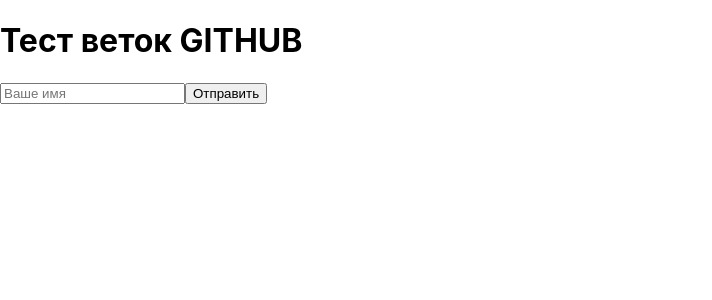
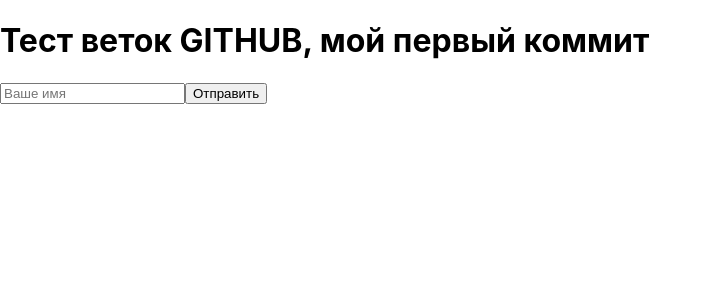
Before and after one commit to Oscarquell/jst07-test2, a React (Create React App) app: page / in a window 1280 px wide. Shown: the top 300 px of the page, without its empty margins (0-712 px from the left). Built offline with nearby package versions, Linux system fonts and the light colour scheme.

Commit message:
второй коммит

```diff
--- a/src/App.js
+++ b/src/App.js
@@ -14,7 +14,7 @@
 
     return (
         <div>
-            <h1>Тест веток GITHUB</h1>
+            <h1>Тест веток GITHUB, мой первый коммит</h1>
             <input type="text" placeholder='Ваше имя' onChange={ (event) => setName({message: event.target.value}) }/>
             <input type="button" value='Отправить' onClick={sendMessage}/>
         </div>
```
